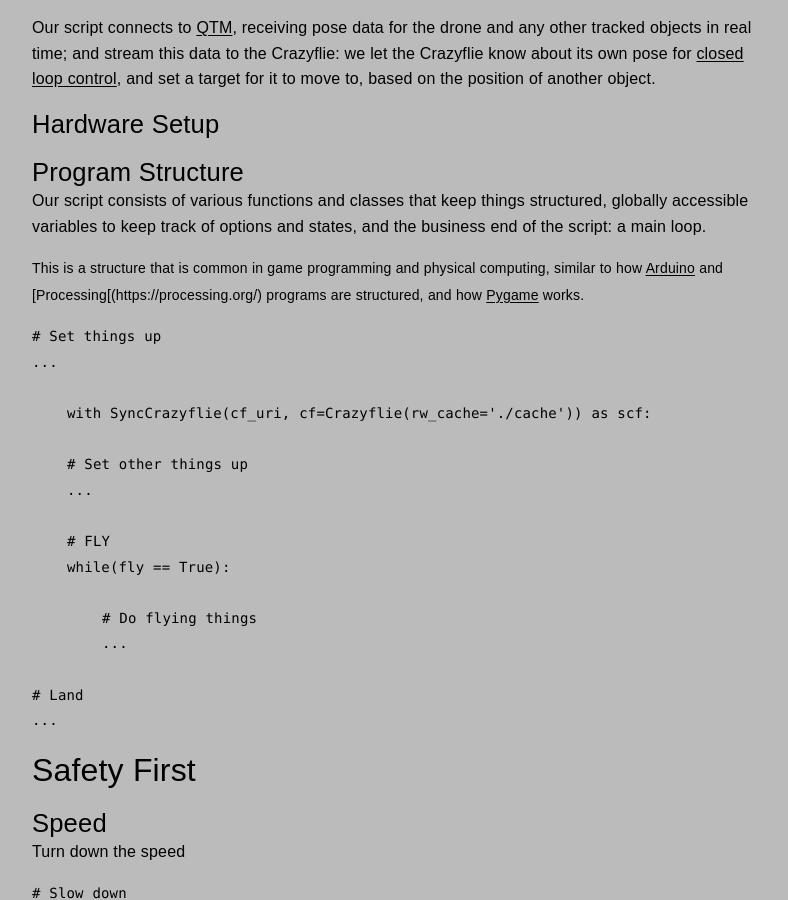
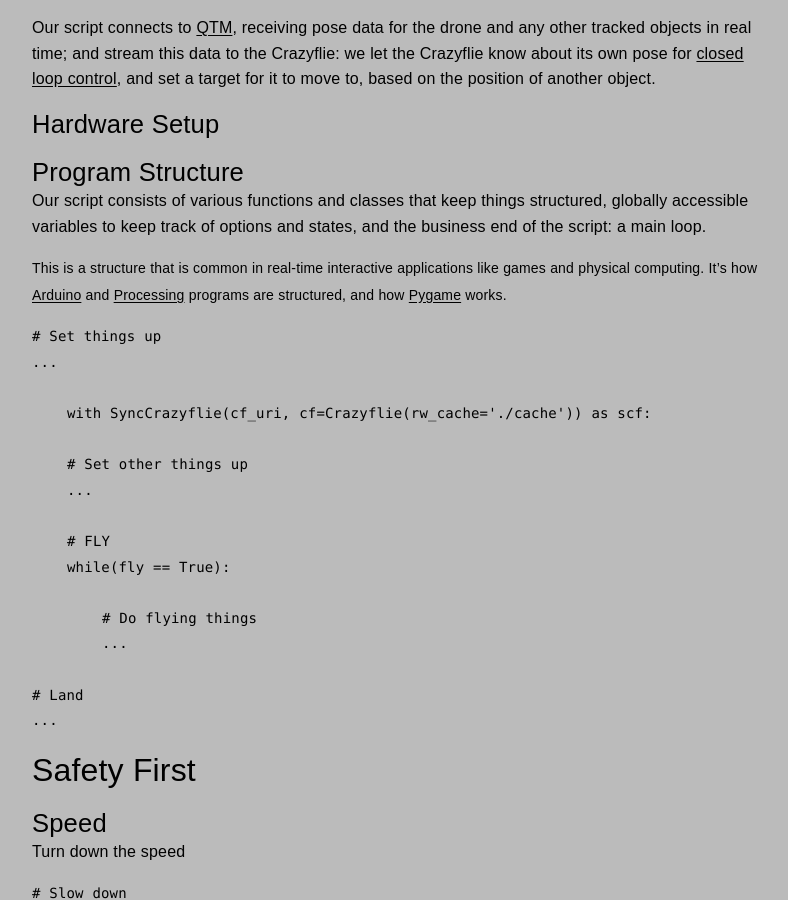
Before and after one commit to l77l77/mbaytas.github.io, a Jekyll site: the page built from crazyflie.md, in a window 1280 px wide and 900 px high, scrolled down 1194 px. Shown: the whole window, without its empty margins (430-1218 px from the left). Built offline with Jekyll 4.4.1, drawn with Linux system fonts in a browser that asks for light colours; some web fonts are replaced; our own code applies the rules of GitHub Pages for plain Markdown files; comment, search, counter and statistics services are not loaded.

Commit message:
Update crazyflie.md

```diff
--- a/crazyflie.md
+++ b/crazyflie.md
@@ -33,7 +33,7 @@
 
 Our script consists of various functions and classes that keep things structured, globally accessible variables to keep track of options and states, and the business end of the script: a main loop.
 
-*This is a structure that is common in game programming and physical computing, similar to how [Arduino](https://www.arduino.cc/) and [Processing[(https://processing.org/) programs are structured, and how [Pygame](https://www.pygame.org/) works.*
+*This is a structure that is common in real-time interactive applications like games and physical computing. It's how [Arduino](https://www.arduino.cc/) and [Processing](https://processing.org/) programs are structured, and how [Pygame](https://www.pygame.org/) works.*
 
     # Set things up
     ...
```
